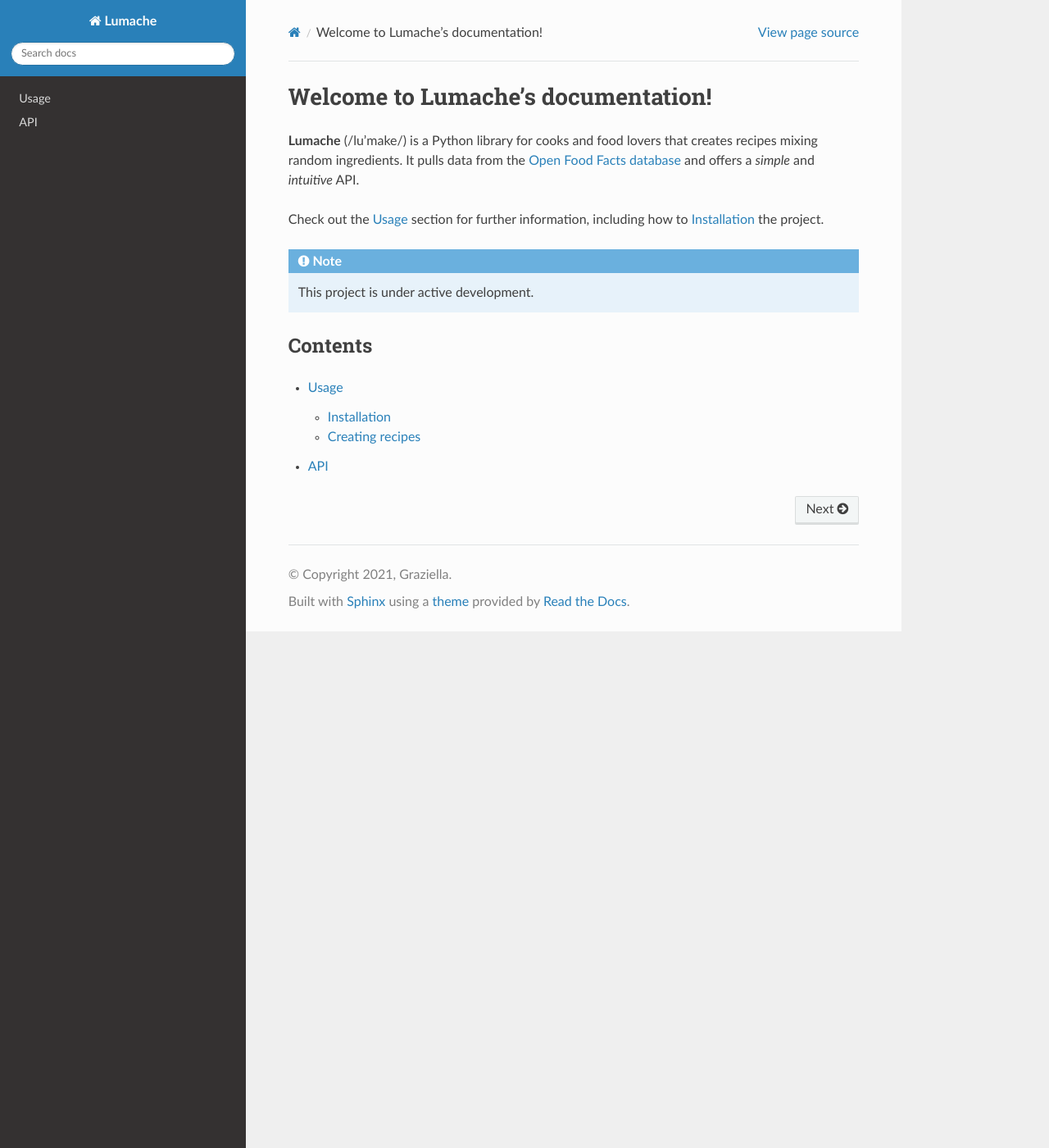
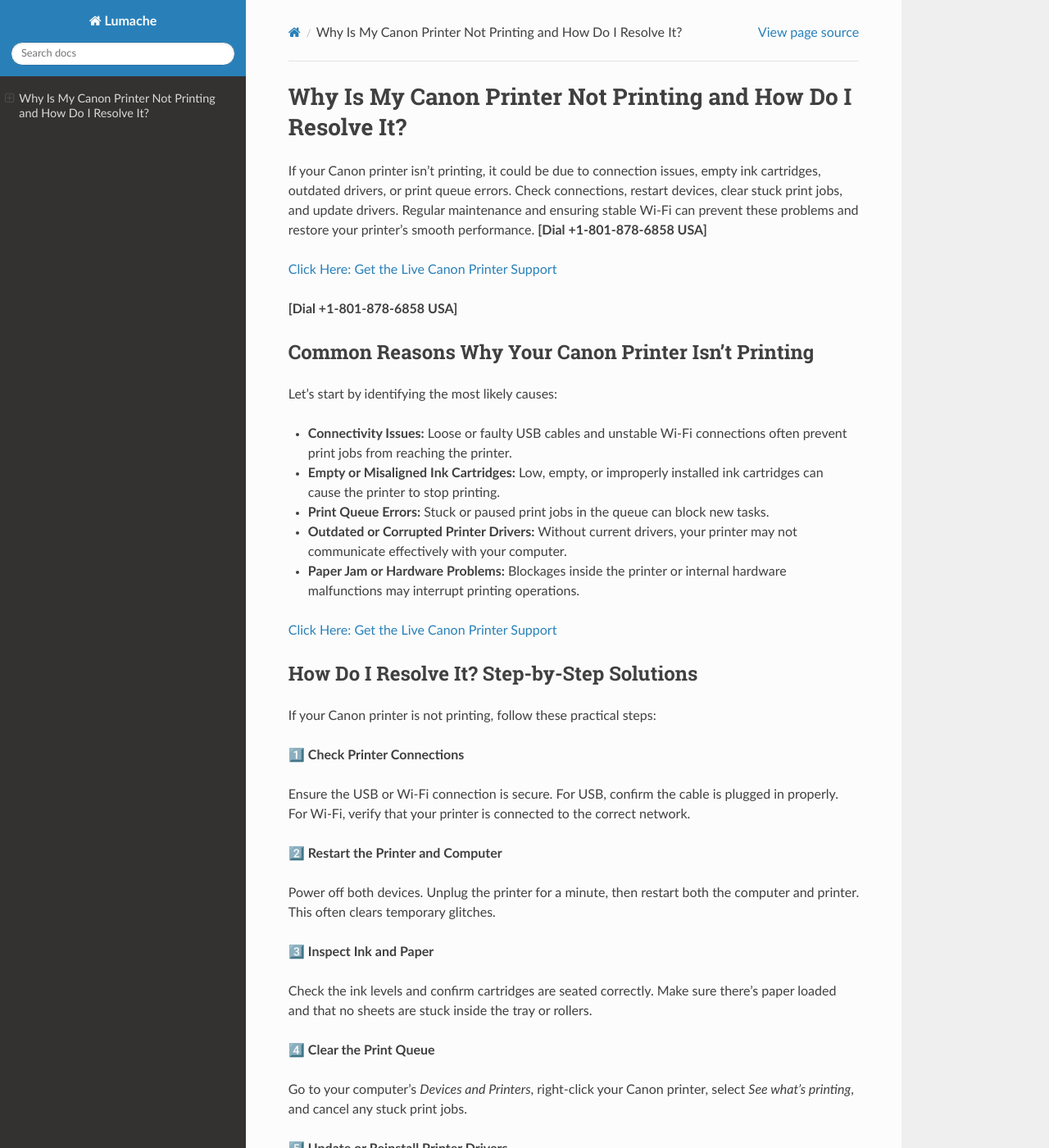
Before and after one commit to tomtomgarry/canondocprinting, a Sphinx documentation site: the page built from docs/source/index.rst, in a window 1280 px wide and 1400 px high. Shown: the whole window at 82% size. Built offline with Sphinx 7.4.7 and the Read the Docs theme 3.1.0, drawn with Linux system fonts in a browser that asks for light colours; some of the changed text lies outside the part shown.

Commit message:
Update index.rst

```diff
--- a/docs/source/index.rst
+++ b/docs/source/index.rst
@@ -1,22 +1,86 @@
-Welcome to Lumache's documentation!
-===================================
+Why Is My Canon Printer Not Printing and How Do I Resolve It?
+=============================================================
 
-**Lumache** (/lu'make/) is a Python library for cooks and food lovers
-that creates recipes mixing random ingredients.
-It pulls data from the `Open Food Facts database <https://world.openfoodfacts.org/>`_
-and offers a *simple* and *intuitive* API.
+If your Canon printer isn’t printing, it could be due to connection issues, empty ink cartridges, outdated drivers, or print queue errors. Check connections, restart devices, clear stuck print jobs, and update drivers. Regular maintenance and ensuring stable Wi-Fi can prevent these problems and restore your printer’s smooth performance.  **[Dial +1-801-878-6858 USA]**
 
-Check out the :doc:`usage` section for further information, including
-how to :ref:`installation` the project.
+`Click Here: Get the Live Canon Printer Support <https://jivo.chat/KlZSRejpBm>`_
 
-.. note::
+**[Dial +1-801-878-6858 USA]**
 
-   This project is under active development.
+Common Reasons Why Your Canon Printer Isn’t Printing
+----------------------------------------------------
 
-Contents
---------
+Let’s start by identifying the most likely causes:
 
-.. toctree::
+- **Connectivity Issues:** Loose or faulty USB cables and unstable Wi-Fi connections often prevent print jobs from reaching the printer.
+- **Empty or Misaligned Ink Cartridges:** Low, empty, or improperly installed ink cartridges can cause the printer to stop printing.
+- **Print Queue Errors:** Stuck or paused print jobs in the queue can block new tasks.
+- **Outdated or Corrupted Printer Drivers:** Without current drivers, your printer may not communicate effectively with your computer.
+- **Paper Jam or Hardware Problems:** Blockages inside the printer or internal hardware malfunctions may interrupt printing operations.
 
-   usage
-   api
+`Click Here: Get the Live Canon Printer Support <https://jivo.chat/KlZSRejpBm>`_
+
+How Do I Resolve It? Step-by-Step Solutions
+-------------------------------------------
+
+If your Canon printer is not printing, follow these practical steps:
+
+1️⃣ **Check Printer Connections**
+
+Ensure the USB or Wi-Fi connection is secure. For USB, confirm the cable is plugged in properly. For Wi-Fi, verify that your printer is connected to the correct network.
+
+2️⃣ **Restart the Printer and Computer**
+
+Power off both devices. Unplug the printer for a minute, then restart both the computer and printer. This often clears temporary glitches.
+
+3️⃣ **Inspect Ink and Paper**
+
+Check the ink levels and confirm cartridges are seated correctly. Make sure there’s paper loaded and that no sheets are stuck inside the tray or rollers.
+
+4️⃣ **Clear the Print Queue**
+
+Go to your computer’s *Devices and Printers*, right-click your Canon printer, select *See what’s printing*, and cancel any stuck print jobs.
+
+5️⃣ **Update or Reinstall Printer Drivers**
+
+Visit the official Canon website, download the latest drivers for your model, and install them. Updated drivers ensure smooth communication between the printer and your system.
+
+6️⃣ **Run the Built-in Troubleshooter**
+
+Use your operating system’s printer troubleshooter to detect and automatically fix issues. On Windows, find this in *Settings > Devices > Printers & Scanners*.
+
+Conclusion
+----------
+
+A Canon printer not printing can be caused by simple issues like poor connections, low ink, or outdated drivers. The good news is that most problems are easily fixable with basic troubleshooting. By following the steps above, you can quickly get your Canon printer working again and avoid future disruptions.
+
+FAQs: Why Is My Canon Printer Not Printing and How Do I Resolve It?
+-------------------------------------------------------------------
+
+**Q1. Why won’t my Canon printer print even though it’s connected?**
+
+Your printer might be connected but unable to print due to a stuck print queue, outdated drivers, empty ink cartridges, or minor software glitches. Check these areas and restart both your printer and computer.
+
+**Q2. How can I check the ink levels on my Canon printer?**
+
+You can check ink levels from your printer’s display panel (if available) or via the Canon printer software on your computer under *Printer Properties* or *Maintenance* settings.
+
+**Q3. What should I do if the print job is stuck in the queue?**
+
+Go to *Control Panel > Devices and Printers*, right-click your Canon printer, select *See what’s printing*, and cancel any stuck or paused documents. Restart the printer and try again.
+
+**Q4. Can outdated printer drivers cause printing problems?**
+
+Yes. Outdated or incompatible drivers may prevent your printer from working correctly. Always download and install the latest drivers from the official Canon website to avoid compatibility issues.
+
+**Q5. How do I reconnect my Canon printer to Wi-Fi?**
+
+On the printer control panel, go to *Settings > Network Settings > Wireless LAN Setup*, then select your Wi-Fi network and enter the password. Ensure both your printer and computer are on the same network.
+
+**Q6. What if my printer shows no errors, but it still won’t print?**
+
+If no errors appear but printing doesn’t work, check for a clogged printhead, clear the print queue, and reinstall the drivers. Running the printer troubleshooter can also detect hidden issues.
+
+**Q7. How often should I update my Canon printer software and drivers?**
+
+It’s a good practice to check for driver and firmware updates every few months or whenever you encounter printing problems. Updated software ensures better compatibility and security.
```
